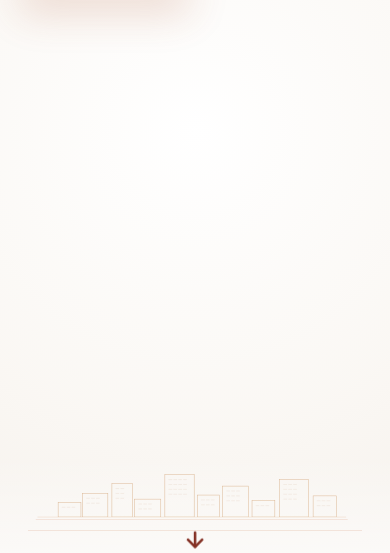
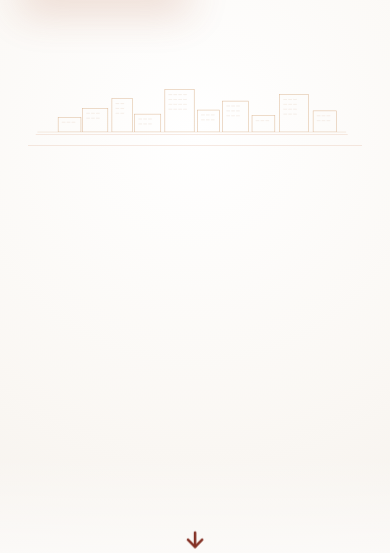
Before and after one commit to IshikaKapoor1208/Clone, a Next.js app: page / in a window 390 px wide. Shown: the part 291-844 px from the top of the page. Built offline with nearby package versions, Linux system fonts and the light colour scheme; a web font is replaced by a local one.

Commit message:
latest updates

```diff
--- a/app/page.tsx
+++ b/app/page.tsx
@@ -54,7 +54,7 @@ export default function Page() {
               </a>
           </div>
 
-          <div className="mt-auto mb-0 w-full max-w-[48rem] px-2 sm:mt-10 sm:mb-12 sm:px-4 md:mt-10 md:mb-16 md:max-w-[52rem]">
+          <div className="mt-10 mb-0 w-full max-w-[48rem] px-2 sm:mt-10 sm:mb-12 sm:px-4 md:mt-10 md:mb-16 md:max-w-[52rem]">
             <AnimatedSkyline />
           </div>
 
```
